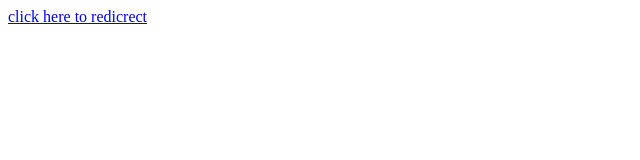
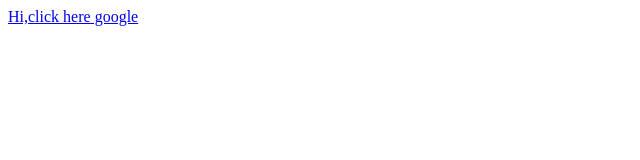
Before and after one commit to SARATHKUMAR-T/classdemo, a plain HTML site: page index.html in a window 1280 px wide. Shown: the full height of the page, 0-640 px from the left. Drawn offline with Linux system fonts and the light colour scheme.

Commit message:
Update index.html

```diff
--- a/index.html
+++ b/index.html
@@ -7,6 +7,6 @@
     <title>Document</title>
 </head>
 <body>
- <a href="https://www.google.com/">click here to redicrect</a>
+ <a href="https://www.google.com/">Hi,click here google</a>
 </body>
 </html>
```
